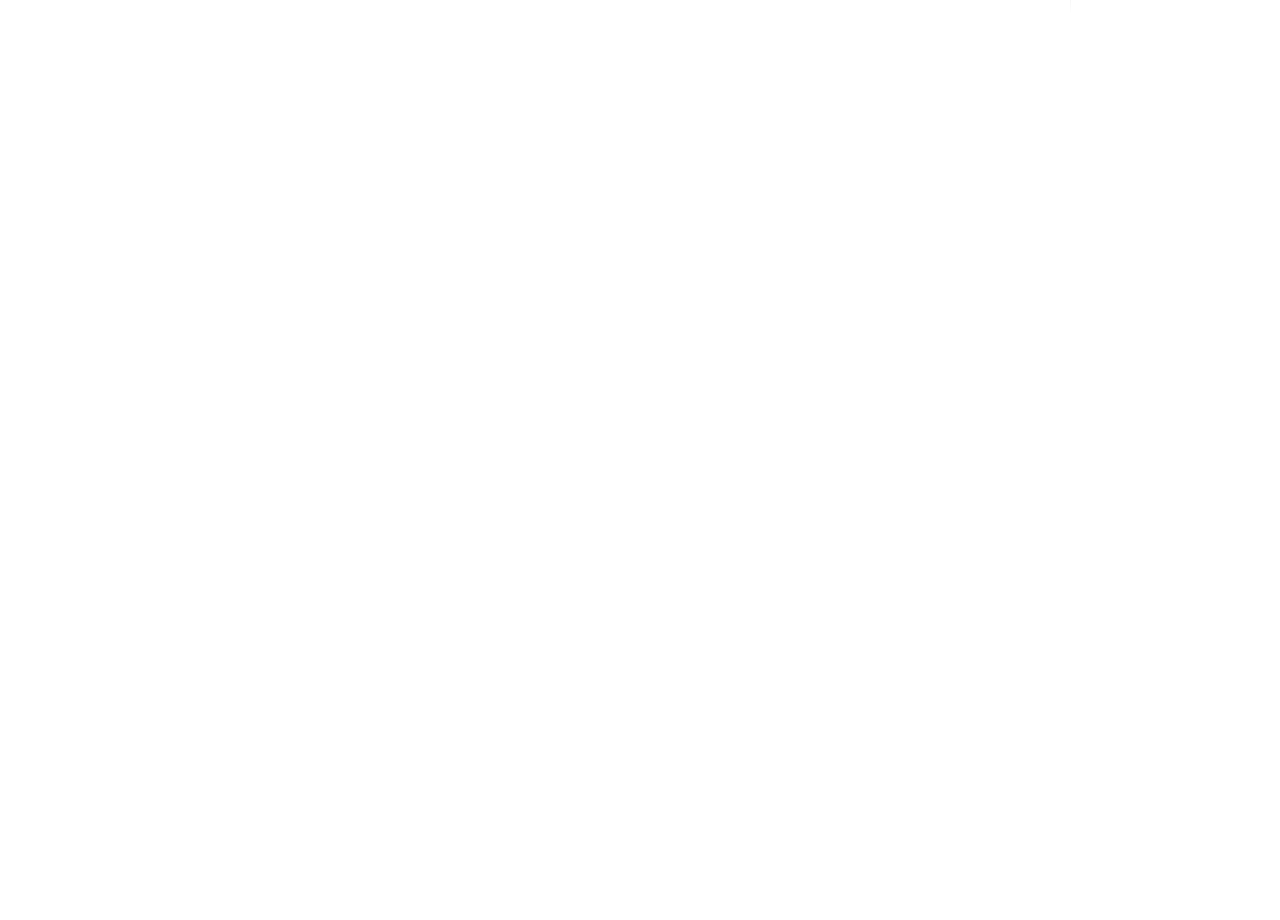
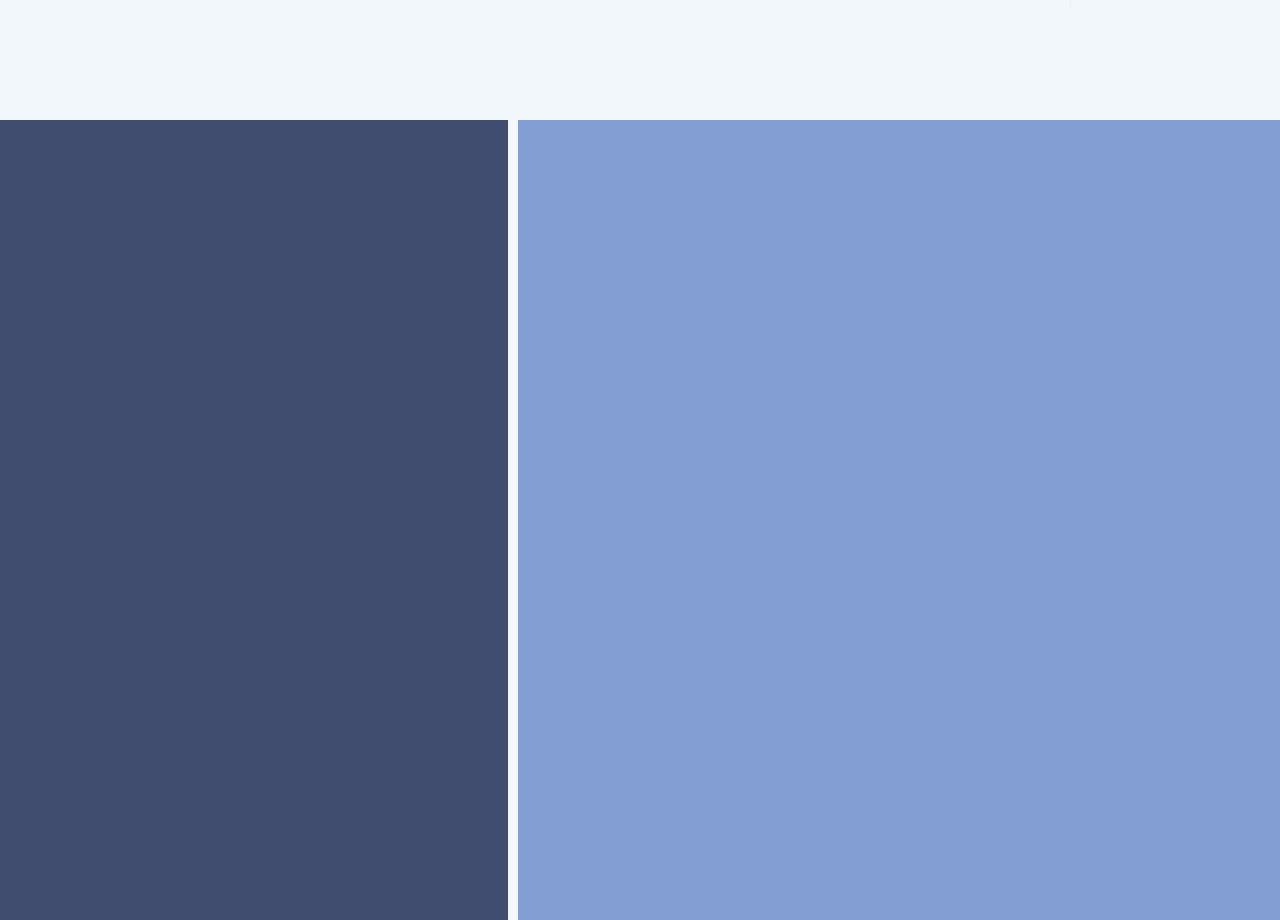
Before and after one commit to JesusVergara89/BarmexApp, a React (Vite) app: page / in a window 1280 px wide. Shown: the part 491-1411 px from the top of the page. Before the commit the page ends 800 px from the top, so only its background shows below. Built offline with nearby package versions, Linux system fonts and the light colour scheme; a web font is replaced by a local one.

Commit message:
new elements

```diff
--- a/src/SolarApp.jsx
+++ b/src/SolarApp.jsx
@@ -1,12 +1,14 @@
 import React from 'react'
 import Header from './components/Header'
 import Presentation from './components/Presentation'
+import BodyContainer from './components/BodyContainer'
 
 function SolarApp() {
   return (
     <div className="SolarApp">
-        <Header/>
-        <Presentation/>
+      <Header />
+      <Presentation />
+      <BodyContainer/>
     </div>
   )
 }
--- /dev/null
+++ b/src/components/BodyContainer.jsx
@@ -0,0 +1,17 @@
+import React from 'react'
+import '../styles/BodyContainer.css'
+
+const BodyContainer = () => {
+  return (
+    <article className="body-container">
+        <div className="calculator">
+
+        </div>
+        <div className="information">
+
+        </div>
+    </article>
+  )
+}
+
+export default BodyContainer
--- a/src/index.css
+++ b/src/index.css
@@ -2,11 +2,6 @@
   font-family: "Twemoji Country Flags", BlinkMacSystemFont, -apple-system, "Segoe UI", Roboto, "Helvetica Neue", Arial, "Noto Sans", sans-serif, "Apple Color Emoji", "Segoe UI Emoji", "Segoe UI Symbol", "Noto Color Emoji";
   font-weight: normal;
   font-style: normal;
-}
-
-body {
-  margin: 0;
-  padding: 0;
 }
 
 :root {
@@ -23,6 +18,13 @@
   --ship-cove-950: #262d40;
 }
 
+body {
+  margin: 0;
+  padding: 0;
+  background-color: var(--ship-cove-50);
+}
+
+
 .SolarApp {
   width: 100%;
   height: 100%;
--- /dev/null
+++ b/src/styles/BodyContainer.css
@@ -0,0 +1,64 @@
+:root {
+    --ship-cove-50: #f2f7fb;
+    --ship-cove-100: #e7f1f8;
+    --ship-cove-200: #d3e3f2;
+    --ship-cove-300: #b8d1e9;
+    --ship-cove-400: #9bb7de;
+    --ship-cove-500: #829ed2;
+    --ship-cove-600: #758bc7;
+    --ship-cove-700: #586daa;
+    --ship-cove-800: #495a8a;
+    --ship-cove-900: #404d6f;
+    --ship-cove-950: #262d40;
+}
+
+.body-container {
+    width: 100%;
+    height: 100vh;
+    display: flex;
+    justify-content: center;
+    align-items: center;
+    gap: 10px;
+    margin-top: 120px;
+}
+
+.calculator {
+    width: 40%;
+    height: 100vh;
+    display: flex;
+    background-color: var(--ship-cove-900);
+}
+
+.information{
+    width: 60%;
+    height: 100vh;
+    display: flex;
+    background-color: var(--ship-cove-500);
+}
+
+@media (width <= 600px){
+    .body-container {
+        width: 100%;
+        height: 100vh;
+        display: flex;
+        flex-direction: column;
+        justify-content: center;
+        align-items: center;
+        gap: 10px;
+        margin-top: 80px;
+    }
+
+    .calculator {
+        width: 100%;
+        height: 100vh;
+        display: flex;
+        background-color: var(--ship-cove-900);
+    }
+
+    .information{
+        width: 100%;
+        height: 100vh;
+        display: flex;
+        background-color: var(--ship-cove-500);
+    }
+}
--- a/src/styles/Presentation.css
+++ b/src/styles/Presentation.css
@@ -169,7 +169,6 @@
     }
 }
 
-
 @media (width<=400px) {
     .Presentation {
         width: 100%;
```
